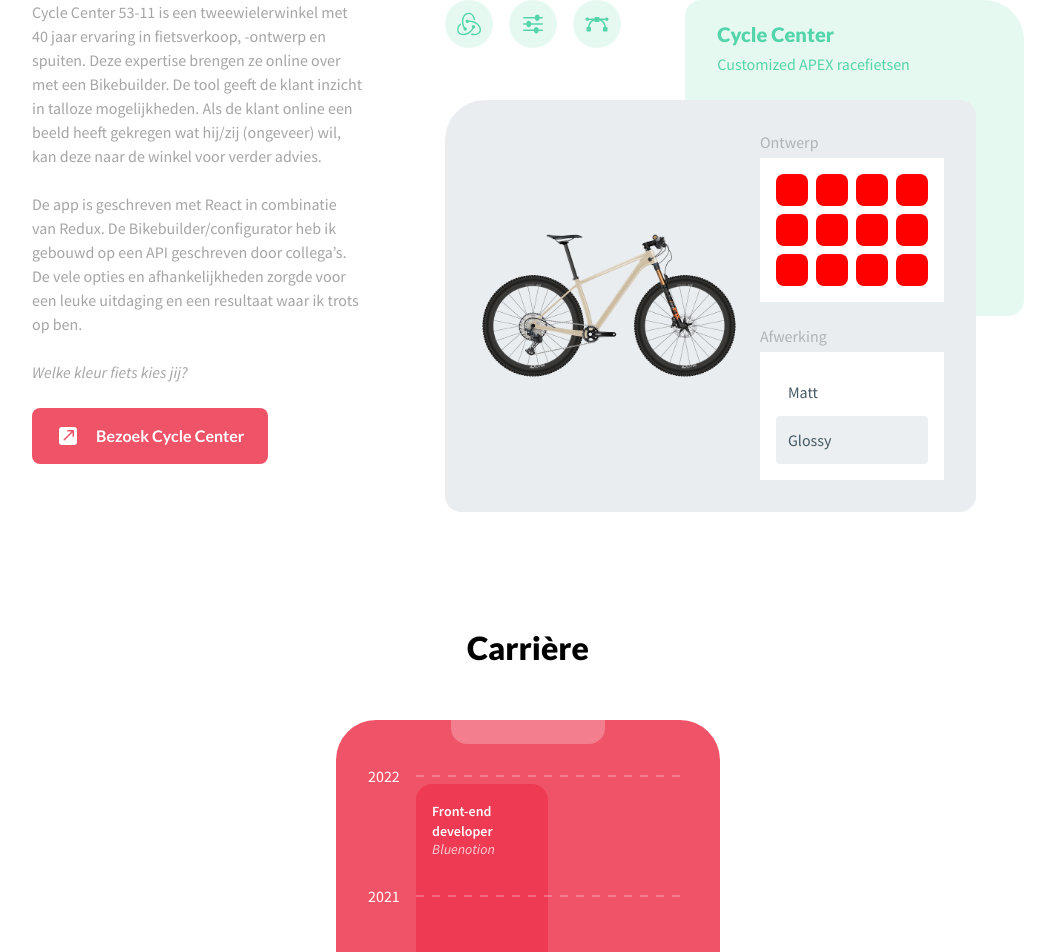
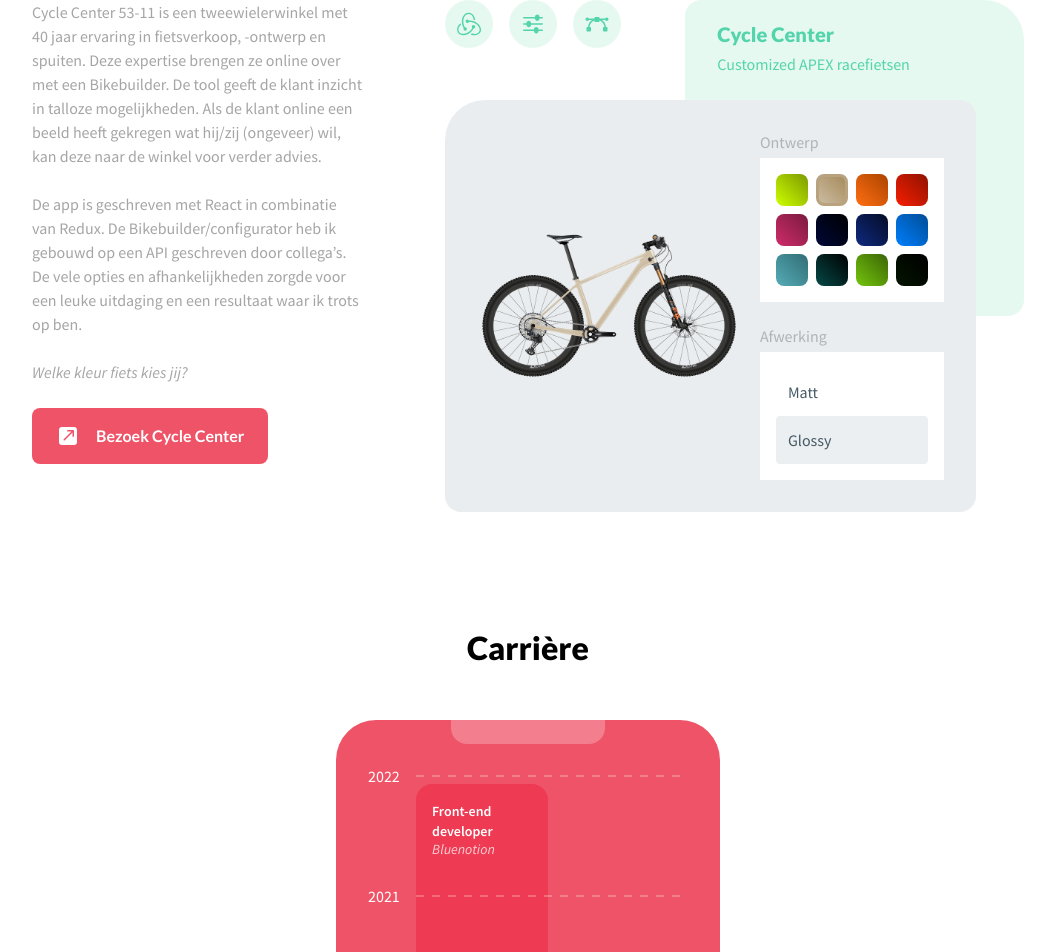
Before and after one commit to bartkoelewijnnl/bart-koelewijn, a Next.js app: page / in a window 1280 px wide. Shown: the part 1521-2473 px from the top of the page, without its empty margins (112-1167 px from the left). Built offline with nearby package versions, Linux system fonts and the light colour scheme.

Commit message:
Css update.

```diff
--- a/components/section/SectionCycleCenter/components/ColorPicker/ColorPicker.module.scss
+++ b/components/section/SectionCycleCenter/components/ColorPicker/ColorPicker.module.scss
@@ -9,7 +9,6 @@
     align-self: flex-start;
     margin-bottom: 1.5rem;
 
-    // TODO colors
     &__color {
         position: relative;
         width: 2rem;
@@ -18,11 +17,8 @@
         margin-bottom: 0.5rem;
         display: flex;
         align-items: center;
-        background-color: red;
-        // background: ${({ color }) => `linear-gradient(45deg, ${color}, ${darken(0.2, color)})`};
         border-radius: 0.5rem;
         justify-content: center;
-        // border: ${({ isActive }) => (isActive ? '3px' : 0)} solid ${({ color }) => darken(0.1, color)};
         transition: border 0.2s;
 
         &:hover {
--- a/components/section/SectionCycleCenter/components/ColorPicker/index.tsx
+++ b/components/section/SectionCycleCenter/components/ColorPicker/index.tsx
@@ -1,3 +1,4 @@
+import { darken } from 'polished';
 import { FC } from 'react';
 import styles from './ColorPicker.module.scss';
 
@@ -33,8 +34,17 @@
             {COLORS.map((c) => {
                 const isActive = c === color;
 
-                return <div key={c} className={styles['picker__color']} />;
-                // return <Color isActive={isActive} onClick={() => handleOnColorClick(c)} key={c} color={c} />;
+                return (
+                    <div
+                        key={c}
+                        style={{
+                            background: `linear-gradient(45deg, ${c}, ${darken(0.2, c)})`,
+                            border: `${isActive ? '3px' : 0} solid ${darken(0.1, c)}`
+                        }}
+                        className={styles['picker__color']}
+                        onClick={() => handleOnColorClick(c)}
+                    />
+                );
             })}
         </div>
     );
```
